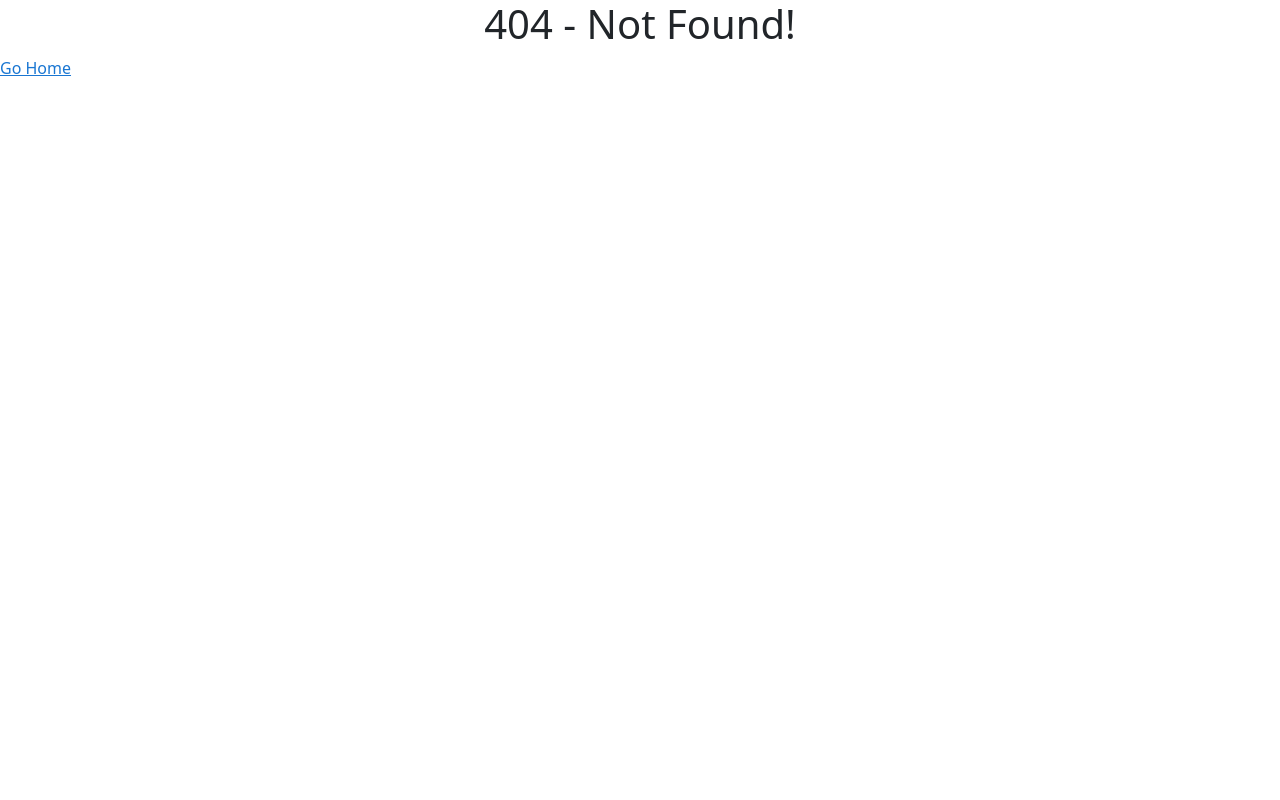
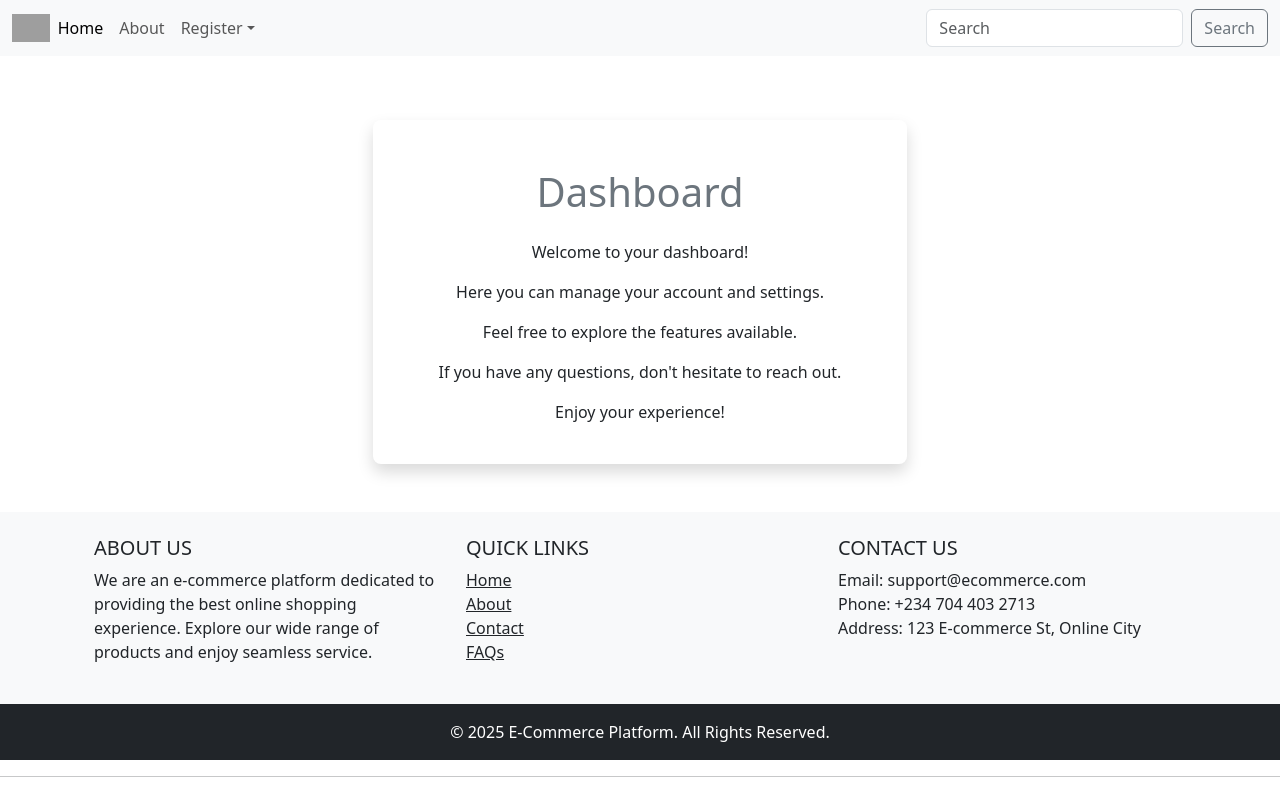
Before and after one commit to Jaysmart98/E-commerce-Frontend, a React (Vite) app: page /dashboard in a window 1280 px wide. Before the commit this address had no page. Built offline with nearby package versions, Linux system fonts and the light colour scheme; grey boxes are pictures that could not be loaded.

Commit message:
feat: add Dashboard page and update routing; adjust Home page styles

```diff
--- a/package.json
+++ b/package.json
@@ -10,7 +10,7 @@
   "preview": "vite preview"
  },
  "dependencies": {
-    "axios": "^1.8.4",
+  "axios": "^1.9.0",
   "bootstrap": "^5.3.3",
   "game-quests": "^1.0.3",
   "react": "^19.0.0",
--- a/src/App.jsx
+++ b/src/App.jsx
@@ -5,6 +5,7 @@ import Home from './pages/Home'
 import Error404 from './pages/Error404'
 import ContactUs from './pages/ContactUs'
 import About from './pages/About'
+import Dashboard from './pages/Dashboard'
 
 
 
@@ -15,6 +16,8 @@ function App() {
         <Route path="/" element={<Home/>} />
         <Route path="/signin" element={<Signin/>} />
         <Route path="/signup" element={<Signup/>} />
+        <Route path="/dashboard" element={<Dashboard/>} />
+        <Route path="/home" element={<Home/>} />
         <Route path="*" element={<Error404/>} />
         <Route path="contact" element={<ContactUs/>} />
         <Route path="about" element={<About/>} />
--- /dev/null
+++ b/src/pages/Dashboard.jsx
@@ -0,0 +1,25 @@
+import React from "react";
+import Navbar from "../components/Navbar";
+import Footer from "../components/Footer";
+
+const Dashboard = () => {
+
+    return (
+      <>
+         <Navbar/>
+         <br /><br /><br />
+            <div className="container-fluid col-lg-5 col-12 mt-lg-5 mt-3 shadow mx-auto p-lg-4 p-3 rounded-3">
+            <h1 className="text-center my-lg-4 my-3 text-secondary">Dashboard</h1>
+            <p className="text-center">Welcome to your dashboard!</p>
+            <p className="text-center">Here you can manage your account and settings.</p>
+            <p className="text-center">Feel free to explore the features available.</p>
+            <p className="text-center">If you have any questions, don't hesitate to reach out.</p>
+            <p className="text-center">Enjoy your experience!</p>
+            </div>
+         <Footer/>
+         <hr/>
+     </>
+);
+}
+
+export default Dashboard;
--- a/src/pages/Home.css
+++ b/src/pages/Home.css
@@ -4,6 +4,7 @@
     width: 100%;
     height: 100%;
     padding: 90px 0px 0px 0px;
+    margin-bottom: -5px;
 }
 
 #navbar_image{
--- a/src/pages/Signin.jsx
+++ b/src/pages/Signin.jsx
@@ -25,14 +25,14 @@ const Signin = () => {
             console.log(obj);
             setSubmittedForm(...submittedForm, obj);
             console.log(submittedForm);
-            navigate('/Home.jsx')
+            navigate('/Dashboard')
         }
     };
 
     return (
         <>
         <div className="container-fluid col-lg-5 col-12 mt-lg-5 mt-3 shadow mx-auto p-lg-4 p-3 rounded-3">
-        <h1 className="text-center my-lg-4 my-3 text-secondary">SIGN UP</h1>
+        <h1 className="text-center my-lg-4 my-3 text-secondary">SIGN IN</h1>
 
         <input  type="name" placeholder="Username or email" onChange={(e) => setName(e.target.value)}  className="my-2 form-control shadow-none"/>
         <input  type="email" placeholder="Email" onChange={(e) => setMail(e.target.value)}  className="my-2 form-control shadow-none"/>
```
Also changed, not shown: 1 other file (tests, documents, lock files or other folders). Lines whose indentation alone changed are shown as unchanged.
